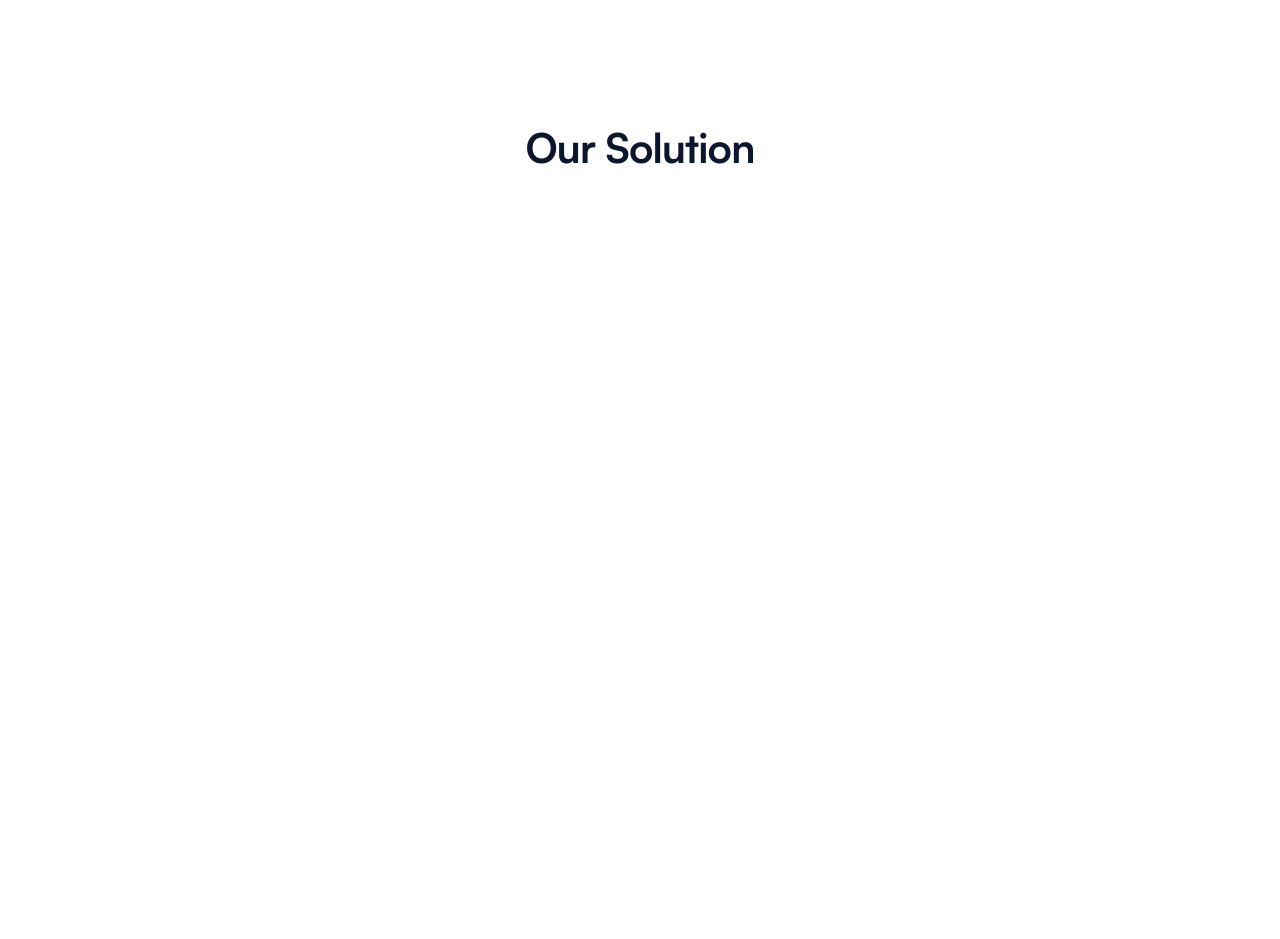
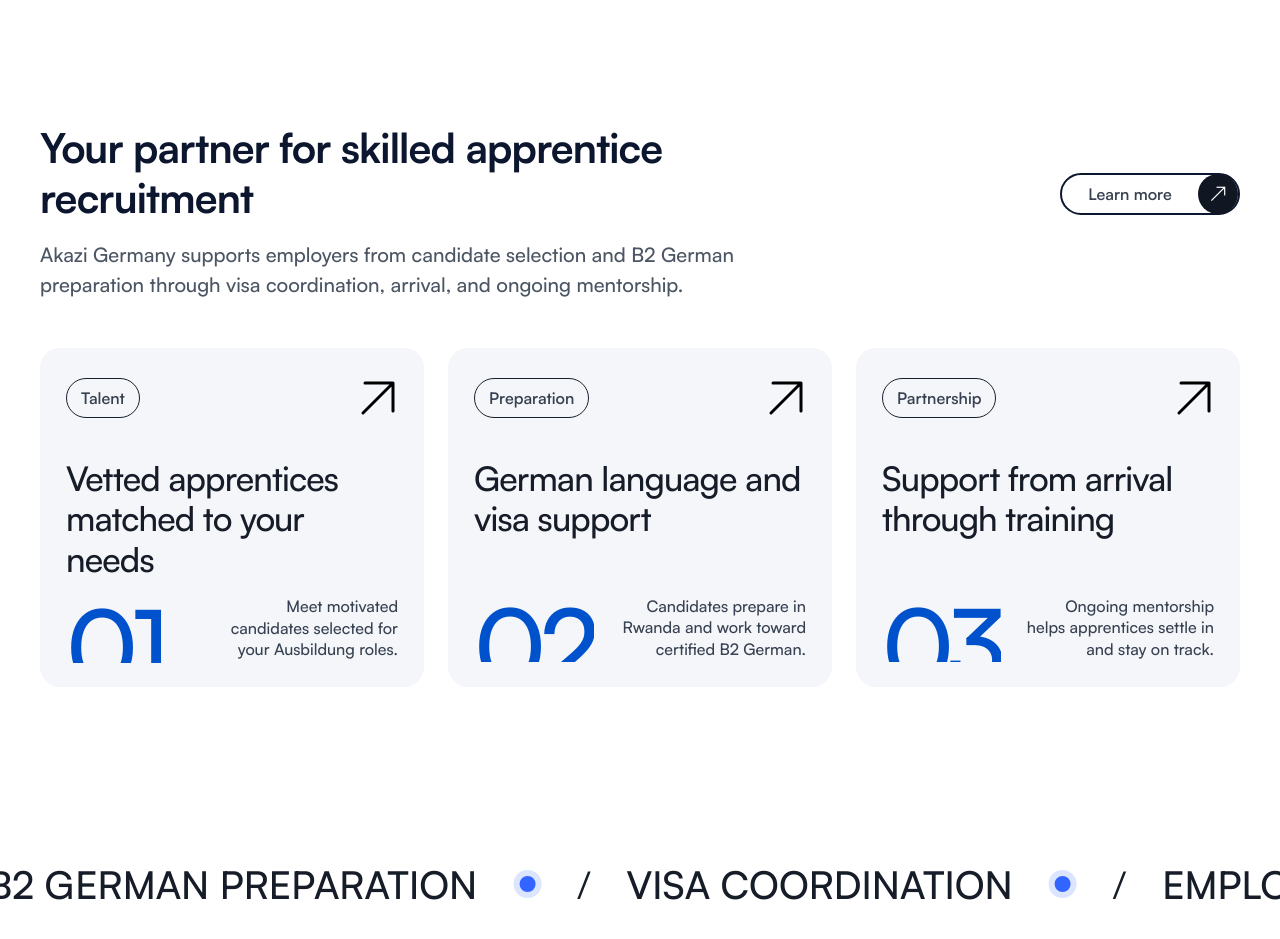
Before and after one commit to yvesseraphin/Akazi, a Next.js app: page / in a window 1280 px wide. Shown: the part 4260-5199 px from the top of the page. Before the commit the page ends 4513 px from the top, so only its background shows below. Built offline with nearby package versions, Linux system fonts and the light colour scheme; no server answers.

Commit message:
feat(home): add employer-focused solution section

```diff
--- a/src/app/layout.tsx
+++ b/src/app/layout.tsx
@@ -31,7 +31,7 @@
 export const metadata: Metadata = {
   metadataBase: new URL(siteUrl),
   title: {
-    default: "Akazi Germany | Bilingual Apprentices from Rwanda for Companies in Germany",
+    default: "Akazi Germany Apprenticeship Talent for German Employers",
     template: "%s | Akazi Germany",
   },
   description: "We connect German employers with vetted Rwandan apprentices for dual vocational training (Ausbildung) — certified B2 German, visa support, and full mentorship.",
@@ -60,12 +60,12 @@
     locale: "en_US",
     url: siteUrl,
     siteName: "Akazi Germany",
-    title: "Akazi Germany | Bilingual Apprentices from Rwanda for Companies in Germany",
+    title: "Akazi Germany Apprenticeship Talent for German Employers",
     description: "We connect German employers with vetted Rwandan apprentices for dual vocational training (Ausbildung) — certified B2 German, visa support, and full mentorship.",
   },
   twitter: {
     card: "summary_large_image",
-    title: "Akazi Germany | Bilingual Apprentices from Rwanda for Companies in Germany",
+    title: "Akazi Germany Apprenticeship Talent for German Employers",
     description: "We connect German employers with vetted Rwandan apprentices for dual vocational training (Ausbildung) — certified B2 German, visa support, and full mentorship.",
   },
   robots: {
--- a/src/components/home/OurSolution.module.css
+++ b/src/components/home/OurSolution.module.css
@@ -2,15 +2,210 @@
   width: 100%;
   background-color: #ffffff;
   padding-top: 80px;
-  padding-bottom: 80px;
+  padding-bottom: 130px;
   padding-inline: 40px;
   box-sizing: border-box;
 }
 
 .container {
-  max-width: 1200px;
+  max-width: 1320px;
   margin: 0 auto;
   width: 100%;
+  display: flex;
+  flex-direction: column;
+  gap: 48px;
+}
+
+.headerRow {
+  width: 100%;
+  display: flex;
+  align-items: flex-start;
+  justify-content: space-between;
+  gap: 32px;
+}
+
+.cardGrid {
+  width: 100%;
+  display: grid;
+  grid-template-columns: repeat(3, minmax(0, 1fr));
+  gap: 24px;
+}
+
+.card {
+  min-width: 0;
+  height: 339px;
+  box-sizing: border-box;
+  overflow: hidden;
+  padding: 30px 26px 24px;
+  border-radius: 20px;
+  background-color: #f4f6fa;
+  display: flex;
+  flex-direction: column;
+}
+
+.cardTop {
+  display: flex;
+  align-items: center;
+  justify-content: space-between;
+}
+
+.category {
+  min-height: 40px;
+  padding: 0 14px;
+  box-sizing: border-box;
+  border: 1.5px solid #17202d;
+  border-radius: 999px;
+  display: inline-flex;
+  align-items: center;
+  color: #374151;
+  font-family: var(--font-satoshi), -apple-system, BlinkMacSystemFont, "Segoe UI", Roboto, sans-serif;
+  font-size: 16px;
+  font-weight: 600;
+  line-height: 1;
+}
+
+.cardArrow {
+  width: 40px;
+  height: 40px;
+  flex-shrink: 0;
+}
+
+.cardArrow svg {
+  display: block;
+  width: 100%;
+  height: 100%;
+}
+
+.cardArrow path {
+  stroke: #000000;
+  stroke-width: 3;
+  stroke-linecap: round;
+  stroke-linejoin: round;
+}
+
+.cardTitle {
+  margin: 40px 0 0;
+  color: #171d28;
+  font-family: var(--font-satoshi), -apple-system, BlinkMacSystemFont, "Segoe UI", Roboto, sans-serif;
+  font-size: 34px;
+  font-weight: 500;
+  line-height: 1.2;
+  letter-spacing: -0.025em;
+  transition: color 160ms ease;
+}
+
+.card:hover .cardTitle {
+  color: #0052cc;
+}
+
+.cardBottom {
+  margin-top: auto;
+  display: flex;
+  align-items: flex-end;
+  justify-content: space-between;
+  gap: 12px;
+}
+
+.cardNumber {
+  color: #0052cc;
+  font-family: var(--font-satoshi), -apple-system, BlinkMacSystemFont, "Segoe UI", Roboto, sans-serif;
+  font-size: 104px;
+  font-weight: 500;
+  line-height: 0.8;
+  letter-spacing: -0.06em;
+  transform: translateY(24px);
+  clip-path: inset(0 0 30% 0);
+}
+
+.cardDescription {
+  max-width: 190px;
+  margin: 0 0 2px;
+  color: #374151;
+  font-family: var(--font-satoshi), -apple-system, BlinkMacSystemFont, "Segoe UI", Roboto, sans-serif;
+  font-size: 16px;
+  font-weight: 500;
+  line-height: 1.35;
+  text-align: right;
+}
+
+.ticker {
+  width: 100vw;
+  position: relative;
+  left: 50%;
+  margin-top: 130px;
+  transform: translateX(-50%);
+  overflow: hidden;
+}
+
+.tickerViewport {
+  width: 100%;
+  overflow: hidden;
+}
+
+.tickerTrack {
+  display: flex;
+  width: max-content;
+  animation: tickerScroll 42s linear infinite;
+  will-change: transform;
+}
+
+.tickerGroup {
+  display: flex;
+  align-items: center;
+  flex-shrink: 0;
+  gap: 36px;
+  padding-right: 36px;
+}
+
+.tickerItem {
+  display: inline-flex;
+  align-items: center;
+  gap: 36px;
+  color: #171d28;
+  font-family: var(--font-satoshi), -apple-system, BlinkMacSystemFont, "Segoe UI", Roboto, sans-serif;
+  font-size: clamp(28px, 3vw, 52px);
+  font-weight: 500;
+  line-height: 1;
+  white-space: nowrap;
+}
+
+.tickerDot {
+  width: 28px;
+  height: 28px;
+  box-sizing: border-box;
+  border: 6px solid #dce5ff;
+  border-radius: 50%;
+  background: #3264ff;
+  flex-shrink: 0;
+}
+
+.tickerSlash {
+  font-weight: 400;
+}
+
+.visuallyHidden {
+  position: absolute;
+  width: 1px;
+  height: 1px;
+  padding: 0;
+  margin: -1px;
+  overflow: hidden;
+  clip: rect(0, 0, 0, 0);
+  white-space: nowrap;
+  border: 0;
+}
+
+@keyframes tickerScroll {
+  from {
+    transform: translateX(0);
+  }
+  to {
+    transform: translateX(-50%);
+  }
+}
+
+.copy {
+  min-width: 0;
 }
 
 .sectionTitle {
@@ -21,7 +216,80 @@
   letter-spacing: -0.02em;
   color: #0c162e;
   margin: 0;
-  text-align: center;
+  text-align: left;
+}
+
+.sectionSubtitle {
+  max-width: 720px;
+  margin: 16px 0 0;
+  font-family: var(--font-satoshi), -apple-system, BlinkMacSystemFont, "Segoe UI", Roboto, sans-serif;
+  font-size: 20px;
+  font-weight: 500;
+  line-height: 1.5;
+  color: #4b5563;
+  text-align: left;
+}
+
+.exploreButton {
+  width: 180px;
+  height: 42px;
+  box-sizing: border-box;
+  padding: 0;
+  border: 2px solid #0c162e;
+  border-radius: 999px;
+  display: inline-flex;
+  align-items: center;
+  justify-content: space-between;
+  gap: 12px;
+  position: relative;
+  color: #374151;
+  background: #ffffff;
+  font-family: var(--font-satoshi), -apple-system, BlinkMacSystemFont, "Segoe UI", Roboto, sans-serif;
+  font-size: 16px;
+  font-weight: 600;
+  line-height: 1;
+  text-decoration: none;
+  flex-shrink: 0;
+  margin-top: 50px;
+}
+
+.exploreButton > span:first-child {
+  position: absolute;
+  left: calc((100% - 40px) / 2);
+  transform: translateX(-50%);
+  white-space: nowrap;
+}
+
+.exploreButton:focus-visible {
+  outline: 3px solid rgba(12, 22, 46, 0.3);
+  outline-offset: 3px;
+}
+
+.buttonArrow {
+  position: absolute;
+  top: 50%;
+  right: 0;
+  width: 40px;
+  height: 40px;
+  transform: translateY(-50%);
+  border-radius: 50%;
+  display: inline-flex;
+  align-items: center;
+  justify-content: center;
+  background: #101722;
+  color: #ffffff;
+  font-size: 0;
+  font-weight: 400;
+  transition: transform 180ms ease;
+}
+
+.buttonArrow::before {
+  content: "↗";
+  font-size: 20px;
+}
+
+.exploreButton:hover .buttonArrow {
+  transform: translate(3px, -3px) translateY(-50%);
 }
 
 @media (max-width: 1024px) {
@@ -33,7 +301,7 @@
 @media (max-width: 768px) {
   .sectionWrapper {
     padding-top: 48px;
-    padding-bottom: 48px;
+    padding-bottom: 130px;
     padding-inline: 16px;
   }
 
@@ -41,4 +309,49 @@
     font-size: 30px;
     line-height: 1.25;
   }
+
+  .sectionSubtitle {
+    font-size: 17px;
+  }
+
+  .headerRow {
+    align-items: flex-start;
+    flex-direction: column;
+    gap: 24px;
+  }
+
+  .exploreButton {
+    margin-top: 0;
+  }
+
+  .cardGrid {
+    grid-template-columns: 1fr;
+    gap: 20px;
+  }
+
+  .cardTitle {
+    font-size: 28px;
+  }
+
+  .cardNumber {
+    font-size: 88px;
+    transform: translateY(20px);
+  }
+
+  .tickerGroup,
+  .tickerItem {
+    gap: 22px;
+  }
+
+  .tickerDot {
+    width: 18px;
+    height: 18px;
+    border-width: 4px;
+  }
 }
+
+@media (prefers-reduced-motion: reduce) {
+  .tickerTrack {
+    animation: none;
+  }
+}
--- a/src/components/home/OurSolution.tsx
+++ b/src/components/home/OurSolution.tsx
@@ -1,12 +1,97 @@
+import Link from "next/link";
 import styles from "./OurSolution.module.css";
+
+const solutions = [
+  {
+    category: "Talent",
+    title: "Vetted apprentices matched to your needs",
+    number: "01",
+    description: "Meet motivated candidates selected for your Ausbildung roles.",
+  },
+  {
+    category: "Preparation",
+    title: "German language and visa support",
+    number: "02",
+    description: "Candidates prepare in Rwanda and work toward certified B2 German.",
+  },
+  {
+    category: "Partnership",
+    title: "Support from arrival through training",
+    number: "03",
+    description: "Ongoing mentorship helps apprentices settle in and stay on track.",
+  },
+];
+
+const servicePillars = [
+  "VETTED CANDIDATES",
+  "B2 GERMAN PREPARATION",
+  "VISA COORDINATION",
+  "EMPLOYER MATCHING",
+  "ARRIVAL & INTEGRATION",
+  "ONGOING MENTORSHIP",
+];
 
 export const OurSolution = () => {
   return (
     <section className={styles.sectionWrapper} aria-labelledby="our-solution-heading">
       <div className={styles.container}>
-        <h2 id="our-solution-heading" className={styles.sectionTitle}>
-          Our Solution
-        </h2>
+        <div className={styles.headerRow}>
+        <div className={styles.copy}>
+          <h2 id="our-solution-heading" className={styles.sectionTitle}>
+              Your partner for skilled apprentice
+              <br />
+              recruitment
+          </h2>
+          <p className={styles.sectionSubtitle}>
+              Akazi Germany supports employers from candidate selection and B2 German preparation through visa coordination, arrival, and ongoing mentorship.
+          </p>
+        </div>
+        <Link href="/about" className={styles.exploreButton}>
+          <span>Learn more</span>
+          <span className={styles.buttonArrow} aria-hidden="true">
+            ↗
+          </span>
+        </Link>
+        </div>
+        <div className={styles.cardGrid}>
+          {solutions.map((solution) => (
+            <article className={styles.card} key={solution.number}>
+              <div className={styles.cardTop}>
+                <span className={styles.category}>{solution.category}</span>
+                <span className={styles.cardArrow} aria-hidden="true">
+                  <svg viewBox="0 0 40 40" fill="none">
+                    <path d="M5 35 35 5M7 5h28v28" />
+                  </svg>
+                </span>
+              </div>
+              <h3 className={styles.cardTitle}>{solution.title}</h3>
+              <div className={styles.cardBottom}>
+                <span className={styles.cardNumber}>{solution.number}</span>
+                <p className={styles.cardDescription}>{solution.description}</p>
+              </div>
+            </article>
+          ))}
+        </div>
+        <section className={styles.ticker} aria-label="Akazi Germany service pillars">
+          <p className={styles.visuallyHidden}>
+            Our service pillars: {servicePillars.join(", ")}.
+          </p>
+          <div className={styles.tickerViewport} aria-hidden="true">
+            <div className={styles.tickerTrack}>
+              {[0, 1].map((copy) => (
+                <div className={styles.tickerGroup} key={copy}>
+                  {servicePillars.map((pillar) => (
+                    <span className={styles.tickerItem} key={pillar}>
+                      <span>{pillar}</span>
+                      <span className={styles.tickerDot} />
+                      <span className={styles.tickerSlash}>/</span>
+                    </span>
+                  ))}
+                </div>
+              ))}
+            </div>
+          </div>
+        </section>
       </div>
     </section>
   );
```
